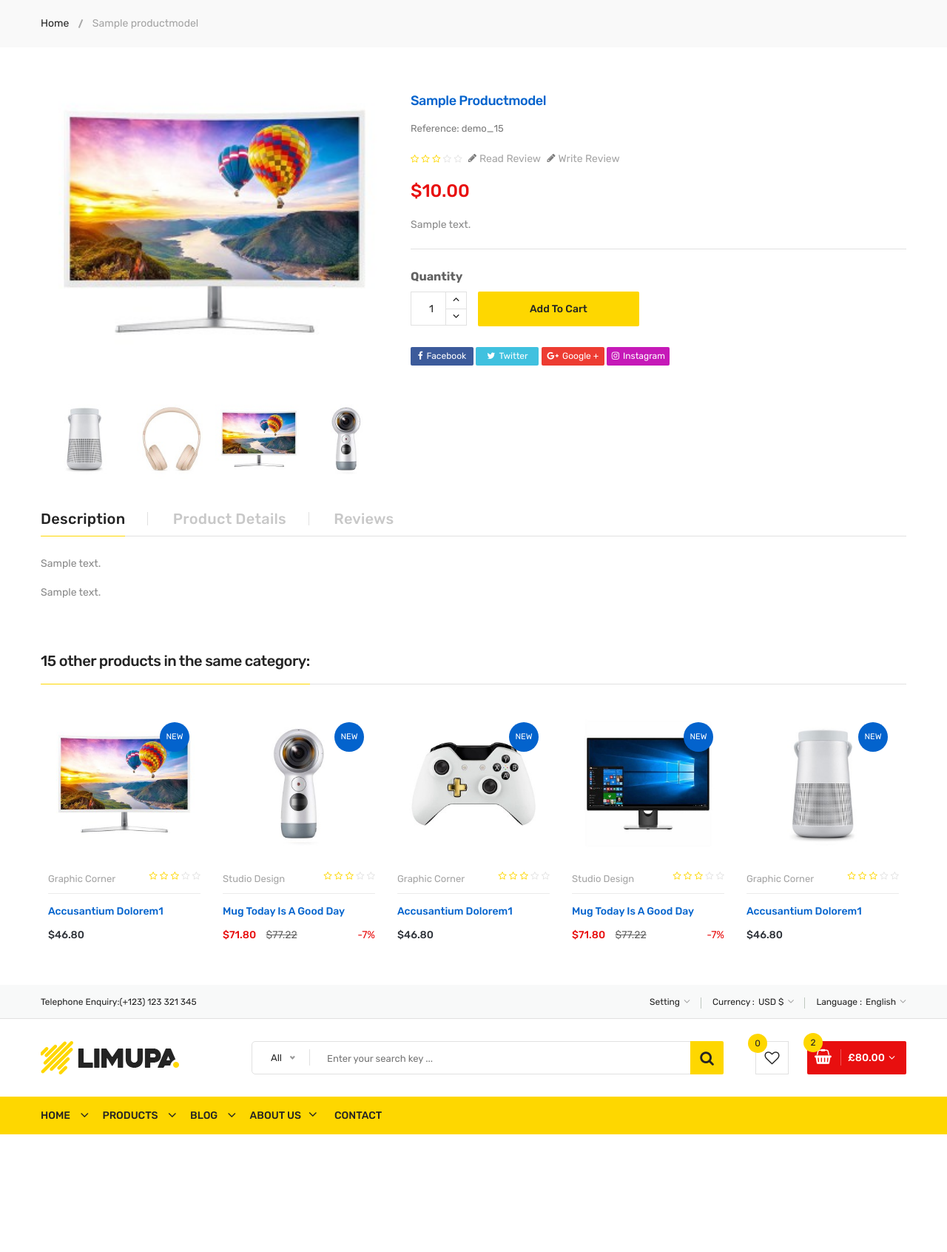
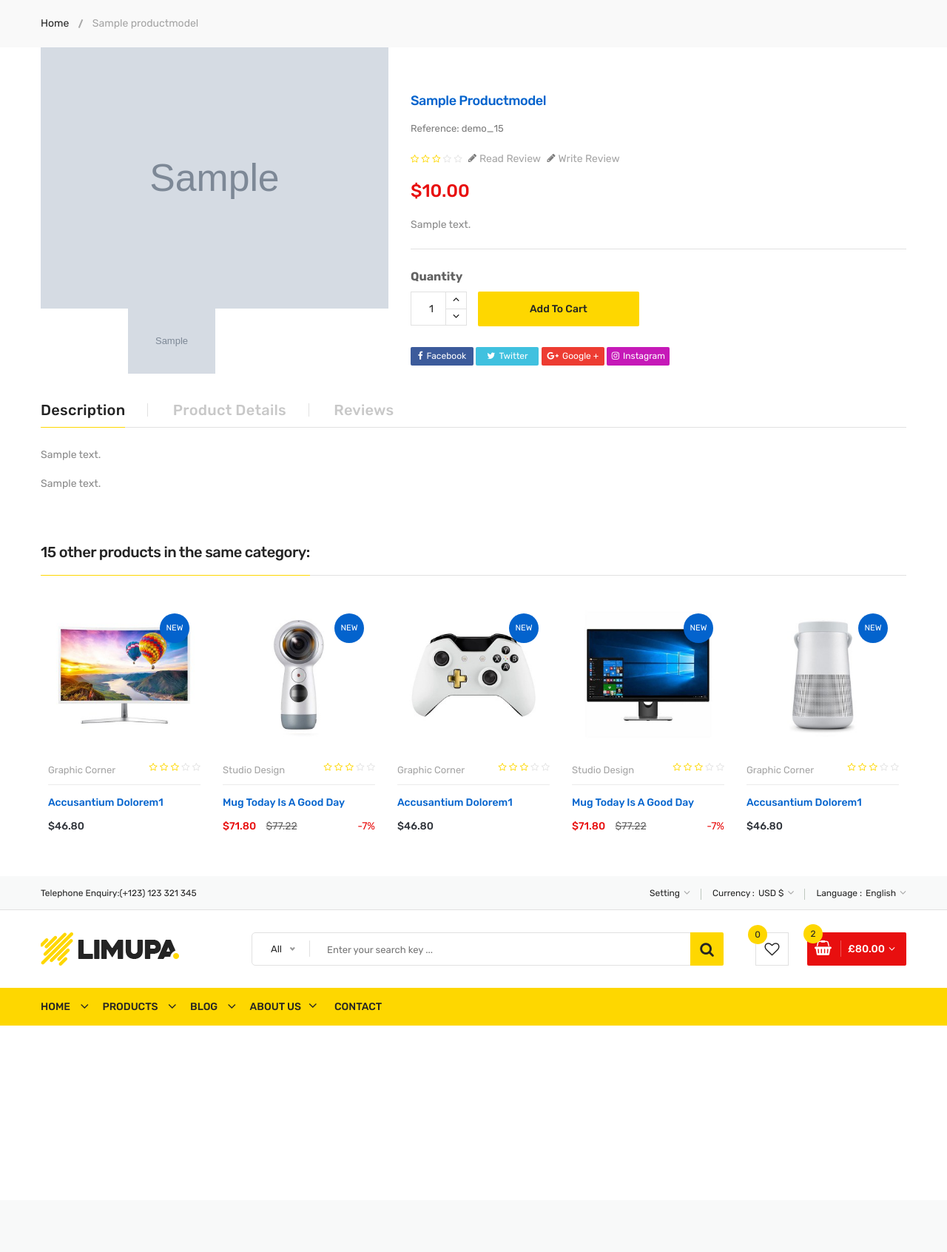
Before and after one commit to nazarboy2005/limupa-web, a Django app: page /products/details/1/ in a window 1280 px wide. Shown: the part 202-1894 px from the top of the page at 74% size. After the commit the page ends 1588 px from the top, so only its background shows below. Run offline with Django 5.2, Linux system fonts and the light colour scheme; tables that the repository leaves empty hold one stand-in row (values such as "Sample post"); grey boxes marked "Sample" are stand-in pictures; some libraries are stand-ins or nearby versions.

Commit message:
products details - pagination - lots of images

```diff
--- a/products/models.py
+++ b/products/models.py
@@ -123,3 +123,20 @@ class ProductModel(models.Model):
     class Meta:
         verbose_name = 'Product'
         verbose_name_plural = 'Products'
+
+class ProductImagesModel(models.Model):
+    image = models.ImageField(upload_to='product-detail-images')
+    product = models.ForeignKey(ProductModel, on_delete=models.CASCADE, related_name='images')
+
+    created_at = models.DateTimeField(auto_now_add=True)
+    updated_at = models.DateTimeField(auto_now=True)
+
+    def __str__(self):
+        return self.product.name
+
+    def __repr__(self):
+        return self.product.name
+
+    class Meta:
+        verbose_name = 'Image'
+        verbose_name_plural = 'Images'
--- a/products/views.py
+++ b/products/views.py
@@ -27,10 +27,20 @@ class ProductsListView(ListView):
         return context
 
 
-class ProductsDetailsView(ListView):
+class ProductsDetailsView(TemplateView):
     template_name = 'products/product-details.html'
-    context_object_name = 'product'
+    model = ProductModel
 
-    def get_queryset(self):
-        product = ProductModel.objects.get(id=self.kwargs["pk"])
-        return product
+    def get_context_data(self, **kwargs):
+        context = super().get_context_data(**kwargs)
+        product = ProductModel.objects.get(id=kwargs["pk"])
+        product_categories = product.categories.all()
+        same_cat_products = ProductModel.objects.filter(categories__in=product_categories).exclude(
+            id=product.id).distinct()
+
+        context.update({
+            'product': product,
+            'same_cat_products': same_cat_products[:15],
+        })
+
+        return context
--- a/templates/products/product-details.html
+++ b/templates/products/product-details.html
@@ -25,38 +25,17 @@
                     <!-- Product Details Left -->
                     <div class="product-details-left">
                         <div class="product-details-images slider-navigation-1">
+                            {% for image in product.images.all %}
                             <div class="lg-image">
-                                <img src="{% static 'images/product/large-size/1.jpg' %}" alt="product image">
+                                <img src="{{image.image.url}}" alt="product image">
                             </div>
-                            <div class="lg-image">
-                                <img src="{% static 'images/product/large-size/2.jpg' %}" alt="product image">
-                            </div>
-                            <div class="lg-image">
-                                <img src="{% static 'images/product/large-size/3.jpg' %}" alt="product image">
-                            </div>
-                            <div class="lg-image">
-                                <img src="{% static 'images/product/large-size/4.jpg' %}" alt="product image">
-                            </div>
-                            <div class="lg-image">
-                                <img src="{% static 'images/product/large-size/5.jpg' %}" alt="product image">
-                            </div>
-                            <div class="lg-image">
-                                <img src="{% static 'images/product/large-size/6.jpg' %}" alt="product image">
-                            </div>
+                            {% endfor %}
                         </div>
                         <div class="product-details-thumbs slider-thumbs-1">
-                            <div class="sm-image"><img src="{% static 'images/product/small-size/1.jpg' %}"
+                            {% for image in product.images.all %}
+                            <div class="sm-image"><img src="{{image.image.url}}"
                                                        alt="product image thumb"></div>
-                            <div class="sm-image"><img src="{% static 'images/product/small-size/2.jpg' %}"
-                                                       alt="product image thumb"></div>
-                            <div class="sm-image"><img src="{% static 'images/product/small-size/3.jpg' %}"
-                                                       alt="product image thumb"></div>
-                            <div class="sm-image"><img src="{% static 'images/product/small-size/4.jpg' %}"
-                                                       alt="product image thumb"></div>
-                            <div class="sm-image"><img src="{% static 'images/product/small-size/5.jpg' %}"
-                                                       alt="product image thumb"></div>
-                            <div class="sm-image"><img src="{% static 'images/product/small-size/6.jpg' %}"
-                                                       alt="product image thumb"></div>
+                            {% endfor %}
                         </div>
                     </div>
                     <!--// Product Details Left -->
@@ -88,7 +67,7 @@
                             </div>
                             <div class="product-desc">
                                 <p>
-                                            <span>{{product.long_description}}
+                                            <span>{{product.short_description}}
                                             </span>
                                 </p>
                             </div>
```
Also changed, not shown: products/admin.py (+6 -1 lines), media/product-detail-images/1.jpg (added), media/product-detail-images/10.jpg (added), media/product-detail-images/11.jpg (added), media/product-detail-images/12.jpg (added), media/product-detail-images/13.jpg (added), media/product-detail-images/2.jpg (added), media/product-detail-images/3.jpg (added), media/product-detail-images/3_XjJYxz2.jpg (added), media/product-detail-images/3_h6Ob0cv.jpg (added), media/product-detail-images/5.jpg (added), media/product-detail-images/9.jpg (added), products/migrations/0004_productimagesmodel.py (added).
